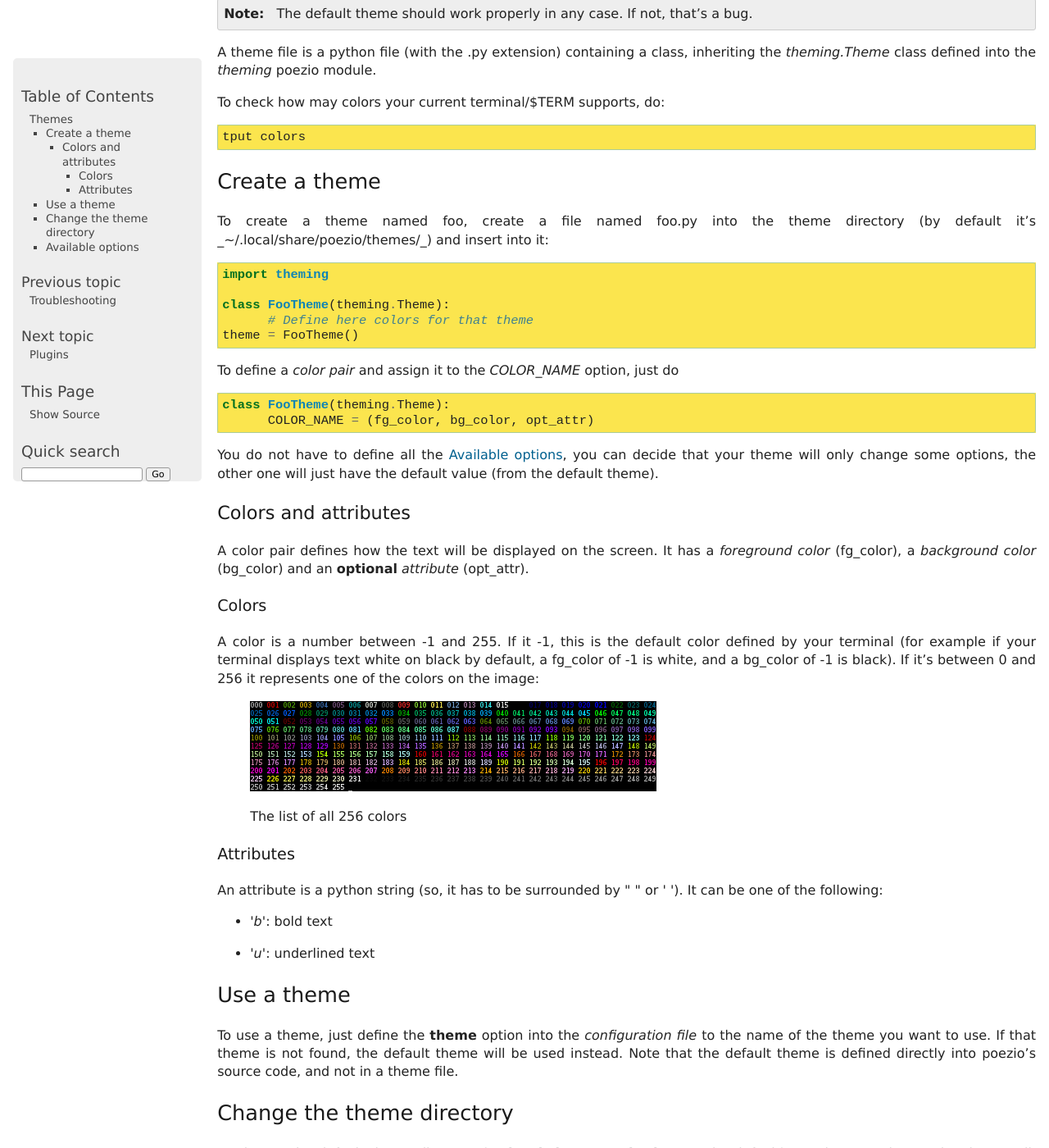
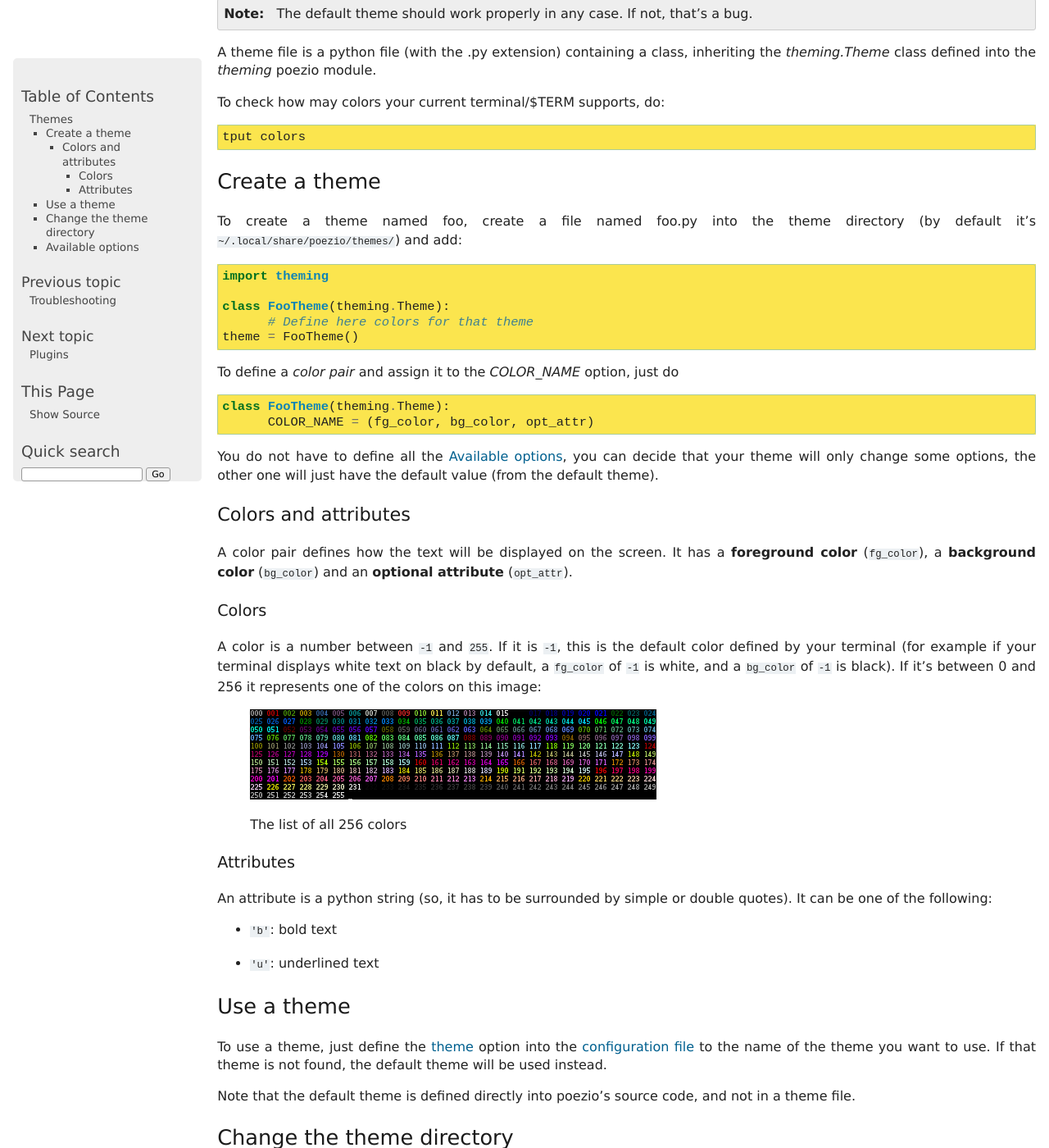
Before and after one commit to poezio/poezio, a Sphinx documentation site: the page built from doc/source/themes.rst, in a window 1280 px wide and 1400 px high, scrolled down 351 px. Shown: the whole window at 82% size. Built offline with Sphinx 7.4.7, drawn with Linux system fonts in a browser that asks for light colours.

Commit message:
Documentation update
- add some formatting and links (also, typos)
- link the Theme class from the theming page

```diff
--- a/doc/source/configuration.rst
+++ b/doc/source/configuration.rst
@@ -1,3 +1,5 @@
+.. _config:
+
 Configuration
 =============
 
--- a/doc/source/themes.rst
+++ b/doc/source/themes.rst
@@ -33,8 +33,8 @@ Create a theme
 --------------
 
 To create a theme named foo, create a file named foo.py into the theme
-directory (by default it’s _~/.local/share/poezio/themes/_) and insert
-into it:
+directory (by default it’s :file:`~/.local/share/poezio/themes/`) and
+add:
 
 .. code-block:: python
 
@@ -58,16 +58,16 @@ one will just have the default value (from the default theme).
 Colors and attributes
 ~~~~~~~~~~~~~~~~~~~~~
 A color pair defines how the text will be displayed on the screen. It
-has a *foreground color* (fg_color), a *background color* (bg_color)
-and an **optional** *attribute* (opt_attr).
+has a **foreground color** (``fg_color``), a **background color**
+(``bg_color``) and an **optional attribute** (``opt_attr``).
 
 Colors
 ^^^^^^
-A color is a number between -1 and 255. If it -1, this is the default
-color defined by your terminal (for example if your terminal displays
-text white on black by default, a fg_color of -1 is white, and a bg_color
-of -1 is black). If it’s between 0 and 256 it represents one of the colors
-on the image:
+A color is a number between ``-1`` and ``255``. If it is ``-1``, this is
+the default color defined by your terminal (for example if your terminal
+displays white text on black by default, a ``fg_color`` of ``-1`` is white,
+and a ``bg_color`` of ``-1`` is black). If it’s between 0 and 256 it
+represents one of the colors on this image:
 
 .. figure:: ./images/theme_256_colors.png
     :alt: The list of all 256 colors
@@ -77,25 +77,27 @@ on the image:
 Attributes
 ^^^^^^^^^^
 An attribute is a python string (so, it has to be surrounded by
-*" "* or *' '*). It can be one of the following:
+simple or double quotes). It can be one of the following:
 
-- *'b'*: bold text
-- *'u'*: underlined text
+- ``'b'``: bold text
+- ``'u'``: underlined text
 
 Use a theme
 -----------
-To use a theme, just define the **theme** option into the
-*configuration file* to the name of the theme you want
+To use a theme, just define the :term:`theme` option into the
+:ref:`configuration file <config>` to the name of the theme you want
 to use. If that theme is not found, the default theme will be used instead.
+
 Note that the default theme is defined directly into poezio’s source code,
 and not in a theme file.
 
 Change the theme directory
 --------------------------
-To change the default theme directory (**~/.local/share/poezio/themes/** by
-default), you have to change the *themes_dir* option in the
-*configuration file* to the directory that contains your
-theme files.
+To change the default theme directory
+(:file:`~/.local/share/poezio/themes/` by default),
+you have to change the :term:`themes_dir` option in the
+:ref:`configuration file <config>` to the directory that
+contains your theme files.
 
 .. _available-options:
 
@@ -106,3 +108,6 @@ Available options
 
 All available options can be found into the default theme, which is into the
 **theming.py** file from the poezio’s source code.
+
+
+.. autoclass:: theming.Theme
```
Also changed, not shown: doc/source/usage.rst (+6 -5 lines).
